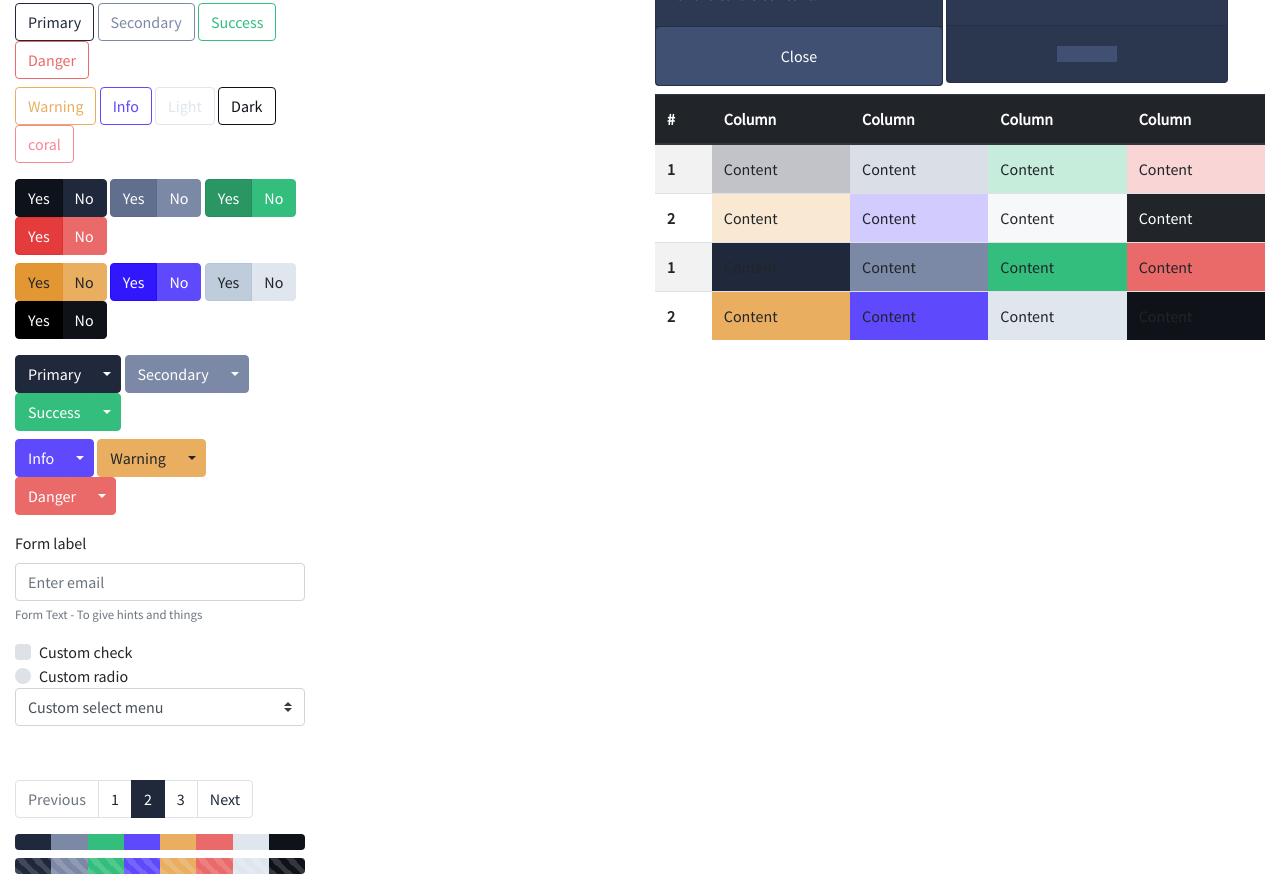
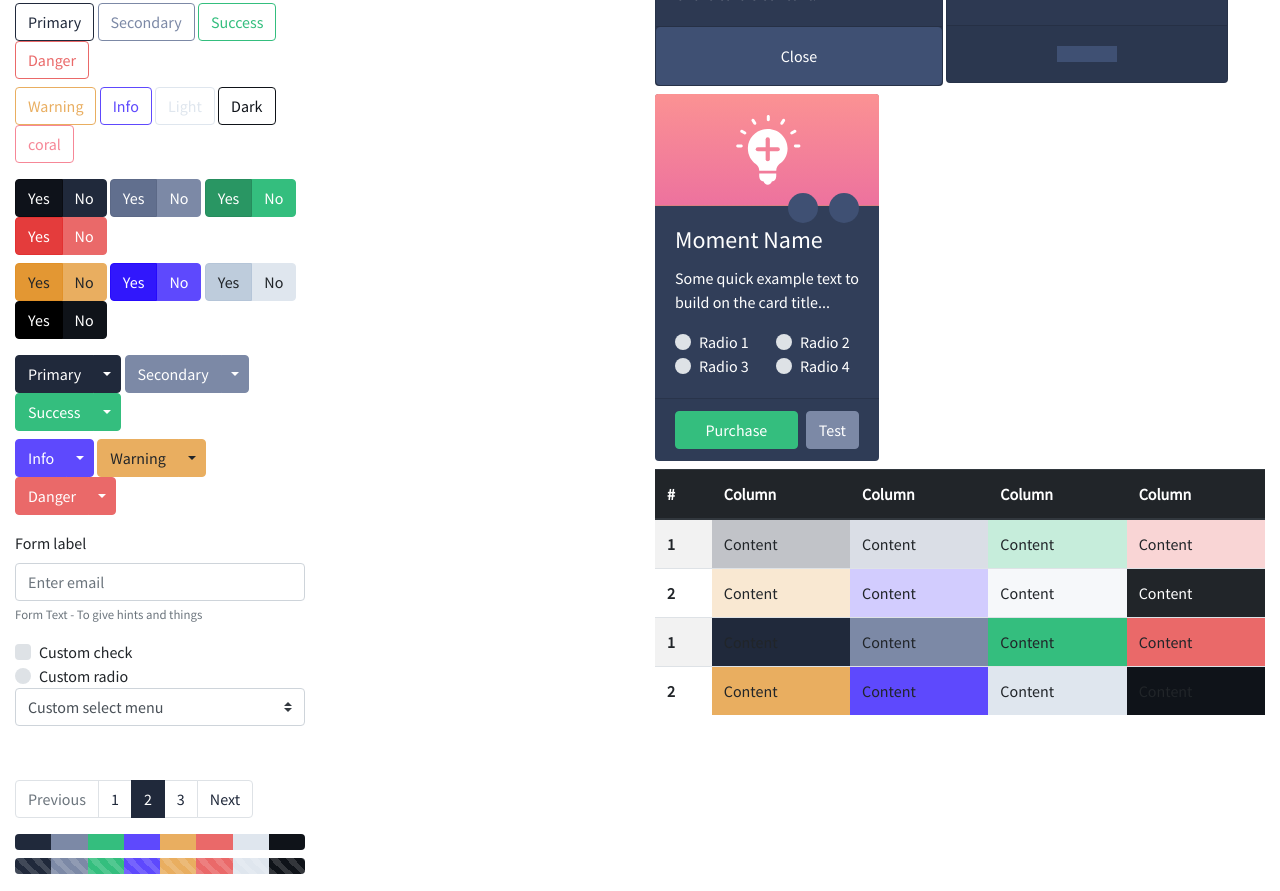
Before and after one commit to stagecast/web-styles, a website: page index.html in a window 1280 px wide. Shown: the part 2040-2931 px from the top of the page. Drawn offline with nearby package versions, Linux system fonts and the light colour scheme.

Commit message:
moment class card

```diff
--- a/index.html
+++ b/index.html
@@ -704,6 +704,40 @@
             </div>
           </div>
 
+          <div class="card text-white bg-darkblue-500 mb-2 d-inline-block" style="max-width: 14rem; border:none">
+            <div class="card-header coral-gradient text-center">
+              <img class="mt-2 mb-2" src="./css/imgs/moments/icons/ideation.svg" alt="Ideation">
+              <div class="options">
+                <span class="icon d-inline-block open-icon rounded-circle mr-2 bg-darkblue-800"></span>
+                <span class="icon d-inline-block settings-icon rounded-circle bg-darkblue-800"></span>
+              </div>
+            </div>
+            <div class="card-body">
+              <h4 class="card-title ">Moment Name</h4>
+              <p class="card-text" style="max-height:90px;">Some quick example text to build on the card title...</p>
+              <div class="custom-control custom-radio d-inline-block">
+                <input type="radio" id="customRadio1" name="customRadio" class="custom-control-input">
+                <label class="custom-control-label" for="customRadio1">Radio 1</label>
+              </div>
+              <div class="custom-control custom-radio ml-4 d-inline-block">
+                <input type="radio " id="customRadio1 " name="customRadio " class="custom-control-input ">
+                <label class="custom-control-label " for="customRadio1 ">Radio 2</label>
+              </div>
+              <div class="custom-control custom-radio d-inline-block ">
+                <input type="radio" id="customRadio1" name="customRadio" class="custom-control-input">
+                <label class="custom-control-label" for="customRadio1">Radio 3</label>
+              </div>
+              <div class="custom-control custom-radio ml-4 d-inline-block">
+                <input type="radio " id="customRadio1 " name="customRadio " class="custom-control-input ">
+                <label class="custom-control-label " for="customRadio1 ">Radio 4</label>
+              </div>
+            </div>
+            <div class="card-footer d-flex justify-content-around ">
+              <button type="button " class="btn btn-success " style="flex-grow: 1 ">Purchase</button>
+              <button type="button " class="btn btn-secondary ml-2 ">Test</button>
+            </div>
+          </div>
+
           <div>
 
             <table class="table table-hover table-striped table- ">
--- a/scss/_custom-styles.scss
+++ b/scss/_custom-styles.scss
@@ -44,3 +44,14 @@ $value in $theme-colors {
     background: lighten($primary, 10%)
   }
 }
+
+.card-header {
+  .options {
+    position: absolute;
+    right: 20px;
+    .icon {
+      height: 30px;
+      width: 30px;
+    }
+  }
+}
```
Also changed, not shown: css/imgs/moments/icons/ideation.svg (added), css/imgs/moments/icons/open.svg (added), css/imgs/moments/icons/settings.svg (added), css/mytheme.css, css/mytheme.min.css.
